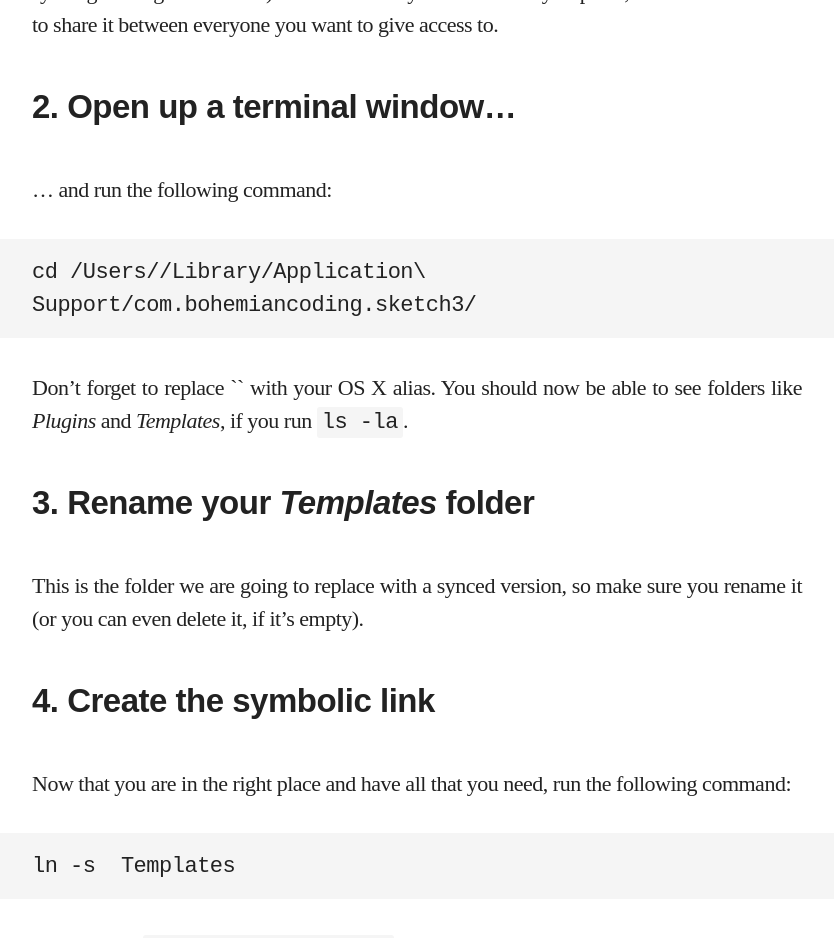
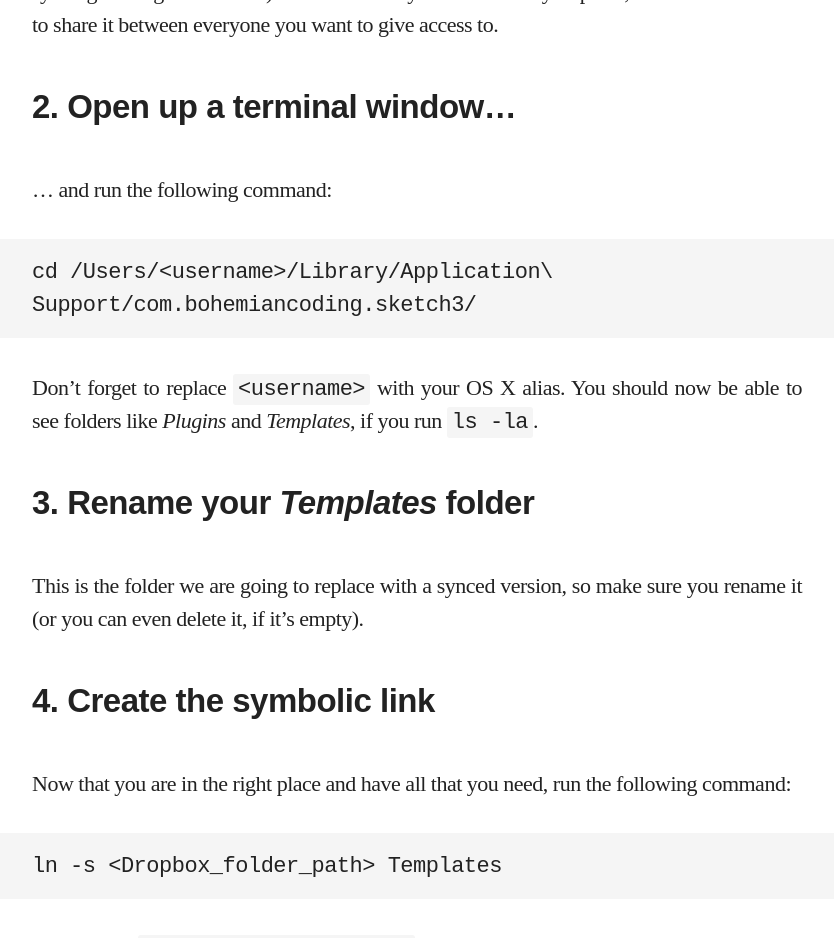
Before and after one commit to gnclmorais/blog, a Jekyll site: the page built from _posts/2016-01-25-keep-sketch-templates-synced-between-your-team.markdown, in a window 1280 px wide and 1400 px high, scrolled down 1180 px. Shown: the top 938 px of the window, without its empty margins (223-1057 px from the left). Built offline with Jekyll 4.4.1, drawn with Linux system fonts in a browser that asks for light colours; some web fonts are replaced; some of the changed text lies outside the part shown.

Commit message:
More {{}} fixing, because Jekyll.

````diff
--- a/_posts/2016-01-25-keep-sketch-templates-synced-between-your-team.markdown
+++ b/_posts/2016-01-25-keep-sketch-templates-synced-between-your-team.markdown
@@ -21,10 +21,10 @@ Pick where you want that folder to be and create it (as long as it’s inside Dr
 … and run the following command:
 
 ```
-cd /Users/{{username}}/Library/Application\ Support/com.bohemiancoding.sketch3/
+cd /Users/<username>/Library/Application\ Support/com.bohemiancoding.sketch3/
 ```
 
-Don’t forget to replace `{{username}}` with your OS X alias. You should now be able to see folders like _Plugins_ and _Templates_, if you run `ls -la`.
+Don’t forget to replace `<username>` with your OS X alias. You should now be able to see folders like _Plugins_ and _Templates_, if you run `ls -la`.
 
 ## 3. Rename your _Templates_ folder
 This is the folder we are going to replace with a synced version, so make sure you rename it (or you can even delete it, if it’s empty).
````
Also changed, not shown: other parts of _posts/2016-01-25-keep-sketch-templates-synced-between-your-team.markdown (+2 -2 lines).
